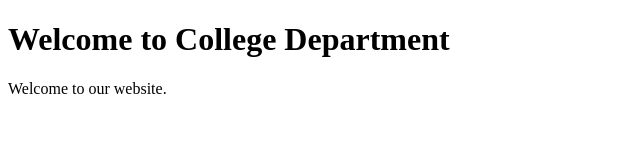
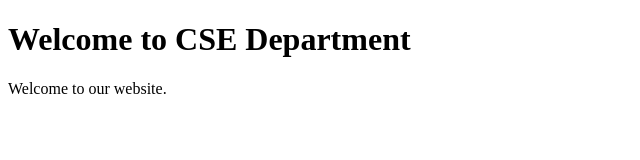
Before and after one commit to nanipanchala23-glitch/College-Website, a plain HTML site: page index.html in a window 1280 px wide. Shown: the whole page, without its empty margins (0-640 px from the left). Drawn offline with Linux system fonts and the light colour scheme.

Commit message:
Developer 1 changes heading

```diff
--- a/index.html
+++ b/index.html
@@ -5,7 +5,7 @@
     <title>College Department</title>
 </head>
 <body>
-    <h1>Welcome to College Department</h1>
+    <h1>Welcome to CSE Department</h1>
     <p>Welcome to our website.</p>
 </body>
 </html>
```
